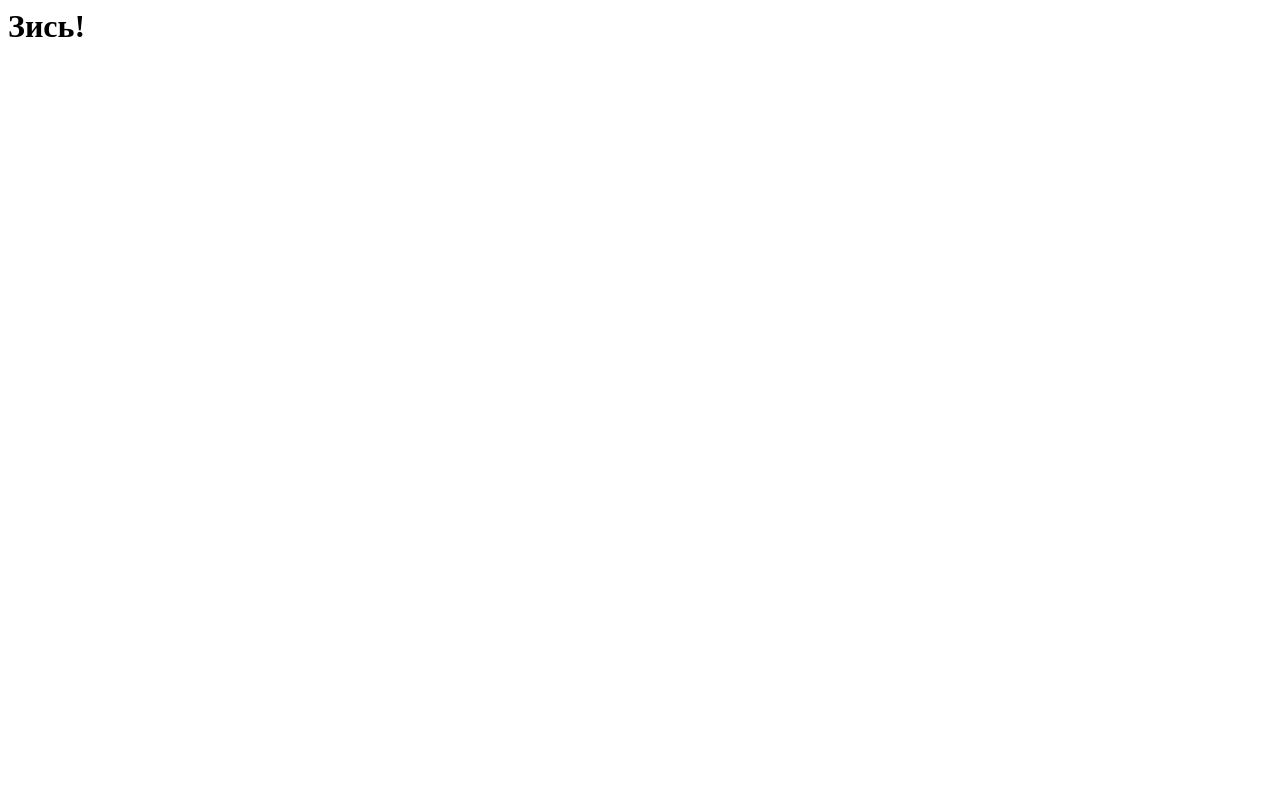
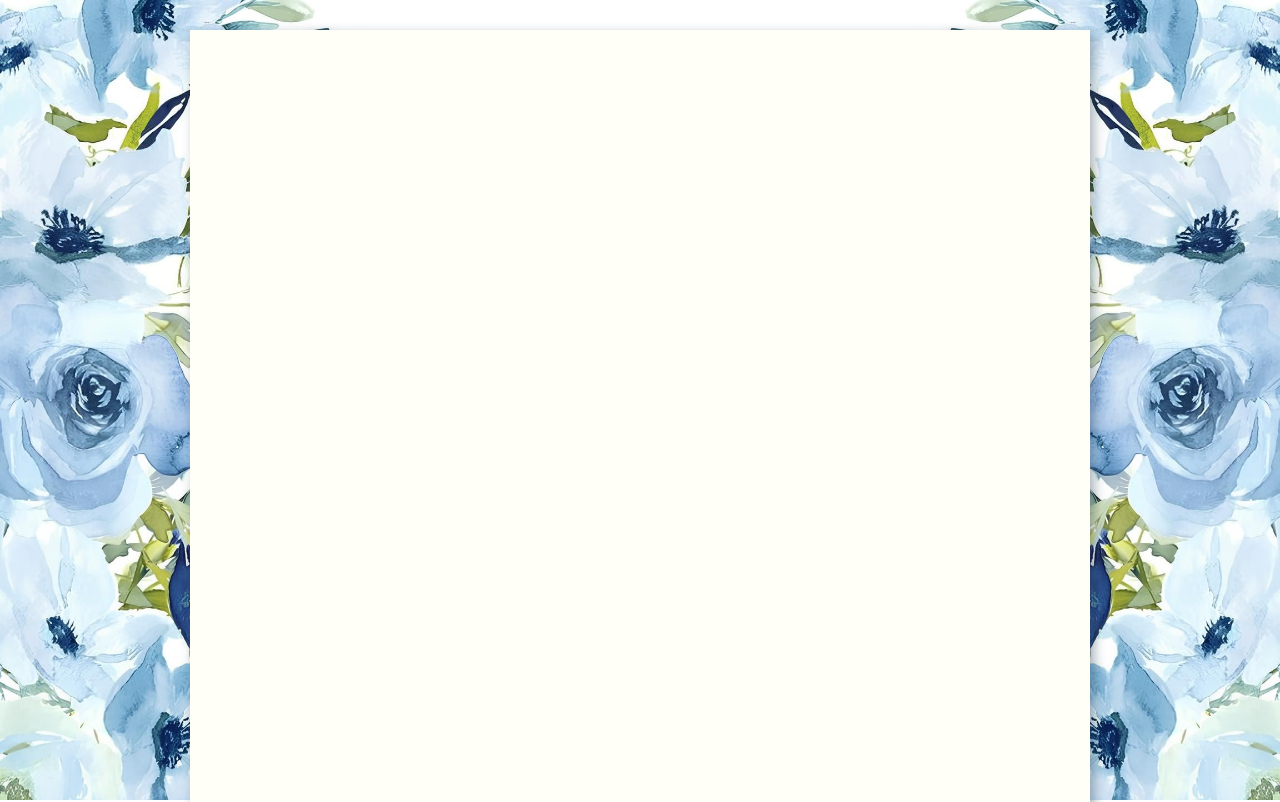
Before and after one commit to sergey-alla/sergey-alla.github.io, a plain HTML site: page index.html in a window 1280 px wide. Shown: the top 802 px of the page. Drawn offline with Linux system fonts and the light colour scheme.

Commit message:
added layout & title

```diff
--- a/index.html
+++ b/index.html
@@ -1 +1,21 @@
-<h1>Зись!</h1>
+<!DOCTYPE html>
+<html lang="ru">
+
+<head>
+    <meta charset="UTF-8">
+    <meta name="viewport" content="width=device-width, initial-scale=1.0">
+    <title>Приглашение на свадьбу Сергея и Аллы ❤️</title>
+    <link rel="icon" href="favicon.ico"><!-- 32×32 -->
+    <link rel="stylesheet" href="styles.css">
+</head>
+
+<body>
+
+    <div id="container"></div>
+    <img id="left-flower-bg" class="flower-bg" src="img/flowers_side.jpg" />
+    <img id="right-flower-bg" class="flower-bg" src="img/flowers_side.jpg" />
+
+    <script type="text/javascript" src="script.js"></script>
+</body>
+
+</html>
--- /dev/null
+++ b/script.js
@@ -0,0 +1 @@
+// todo
--- /dev/null
+++ b/styles.css
@@ -0,0 +1,62 @@
+/* ! reset */
+html, body, div, span, applet, object, iframe, h1, h2, h3, h4, h5, h6, p,
+blockquote, pre, a, abbr, acronym, address, big, cite, code, del, dfn, em,
+img, ins, kbd, q, s, samp, small, strike, strong, sub, sup, tt, var, b, u, i,
+center, dl, dt, dd, ol, ul, li, fieldset, form, label, legend, table, caption,
+tbody, tfoot, thead, tr, th, td, article, aside, canvas, details, embed, figure,
+figcaption, footer, header, hgroup, menu, nav, output, ruby, section, summary,
+time, mark, audio, video {
+    margin: 0;
+    padding: 0;
+    border: 0;
+    font-size: 100%;
+    font: inherit;
+    vertical-align: baseline;
+}
+article, aside, details, figcaption, figure, footer, header, hgroup, menu, nav, section {
+    display: block;
+}
+body {
+    line-height: 1;
+}
+ol, ul {
+    list-style: none;
+}
+blockquote, q {
+    quotes: none;
+}
+blockquote:before, blockquote:after, q:before, q:after {
+    content: '';
+    content: none;
+}
+table {
+    border-collapse: collapse;
+    border-spacing: 0;
+}
+/* ! reset */
+
+#container {
+    box-shadow: 4px 4px 11px 0 rgba(34, 60, 80, 0.4);
+    max-width: min(900px, 90vw);
+    height: 1500px;
+    margin: 30px auto;
+    background-color: rgb(255, 255, 248);
+}
+
+.flower-bg {
+    position: fixed;
+    top: 0;
+    height: 100vh;
+}
+
+#left-flower-bg {
+    left: 0;
+    z-index: -10;
+
+}
+
+#right-flower-bg {
+    right: 0;
+    z-index: -11;
+    transform: scale(-1, 1);
+}
```
Also changed, not shown: favicon.ico (added), img/flowers_side.jpg (added).
